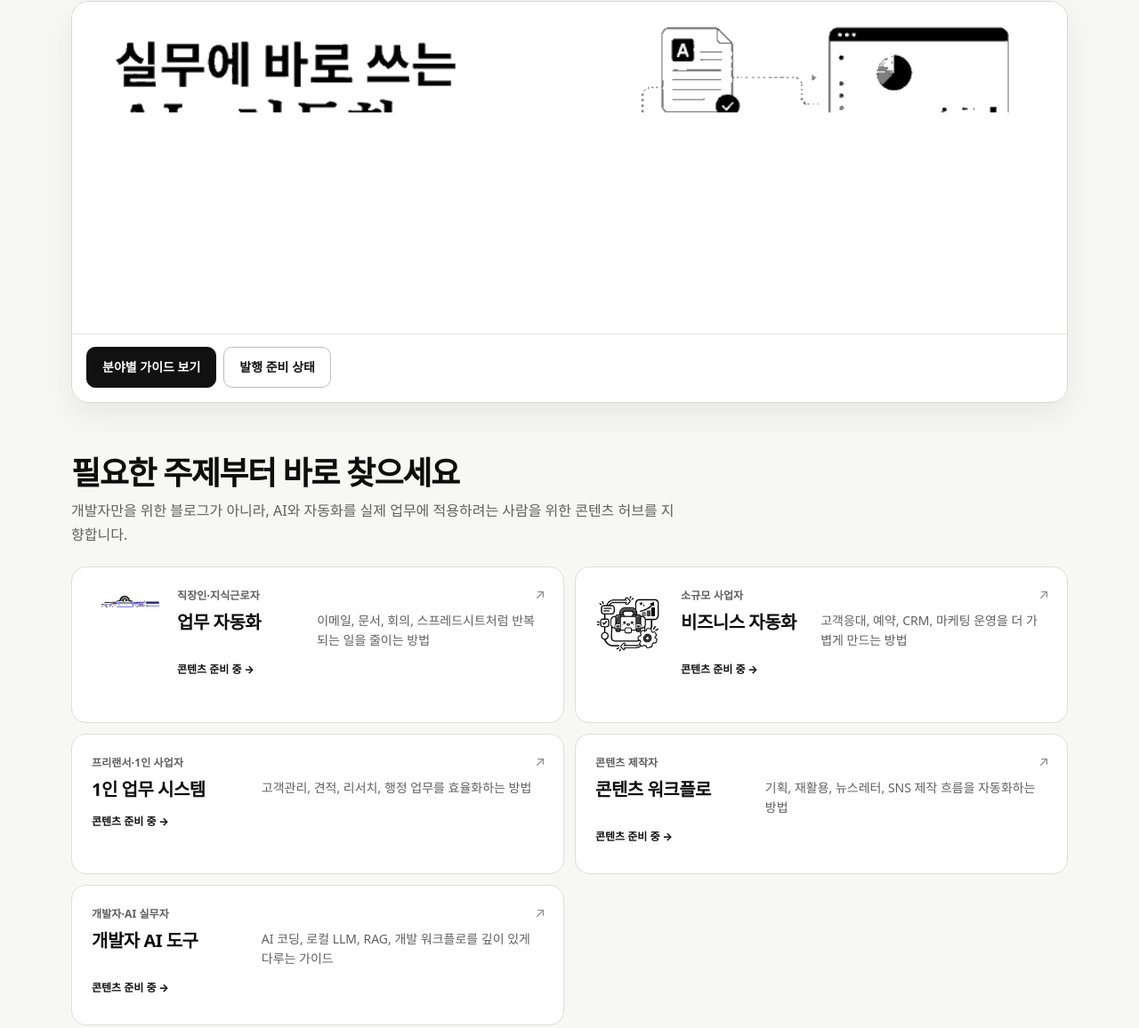
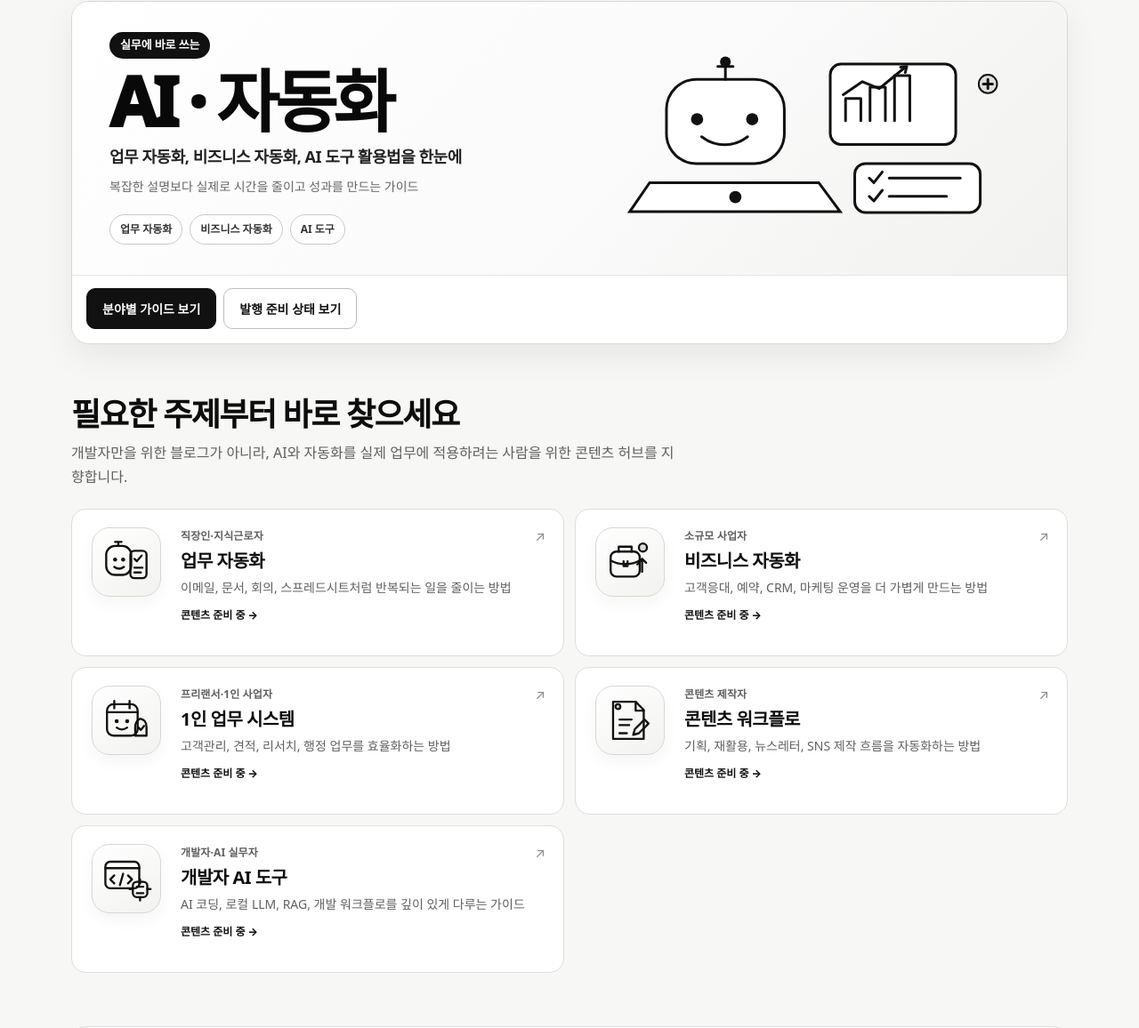
Before and after one commit to yunjinyong730/Profitable-Blog-Automation, a website: page public/index.html in a window 1280 px wide. Shown: the part 98-1254 px from the top of the page at 89% size. Drawn offline with Linux system fonts and the light colour scheme.

Commit message:
fix: commit visible vector banner and all category icons

```diff
--- a/public/index.html
+++ b/public/index.html
@@ -9,8 +9,9 @@
   <link rel="canonical" href="https://yunjinyong730.github.io/Profitable-Blog-Automation">
   <link rel="alternate" type="application/rss+xml" href="https://yunjinyong730.github.io/Profitable-Blog-Automation/feed.xml">
   <link rel="stylesheet" href="./styles.css">
+  <link rel="stylesheet" href="./brand.css">
 </head>
-<body>
+<body data-brand-patched="v3">
   <a class="skip-link" href="#main-content">본문으로 건너뛰기</a>
   <header class="site-header">
     <div class="header-inner">
@@ -26,80 +27,39 @@
   </header>
 
   <main id="main-content" class="home-main">
-    <section class="hero" aria-labelledby="hero-title">
-      <div class="hero-copy">
-        <span class="hero-kicker">실용적인 AI·자동화 가이드</span>
-        <h1 id="hero-title">AI와 자동화를,<br>실제 일에 쓰는 방법.</h1>
-        <p class="lede">과장된 트렌드보다 실제로 시간을 줄이고 비용을 아끼는 방법에 집중합니다. 직장인, 1인 사업자, 크리에이터, 개발자를 위한 검증된 실전 가이드를 발행합니다.</p>
-        <div class="hero-actions">
-          <a class="button button-primary" href="#audiences">분야별 가이드 보기</a>
-          <a class="button button-secondary" href="#launch">발행 준비 상태</a>
+    <section class="hero brand-hero" aria-labelledby="hero-title">
+      <div class="brand-banner">
+        <div class="brand-banner-copy">
+          <span class="brand-banner-overline">실무에 바로 쓰는</span>
+          <h1 id="hero-title">AI · 자동화</h1>
+          <p class="brand-banner-lede">업무 자동화, 비즈니스 자동화, AI 도구 활용법을 한눈에</p>
+          <p class="brand-banner-sub">복잡한 설명보다 실제로 시간을 줄이고 성과를 만드는 가이드</p>
+          <div class="brand-banner-topics"><span>업무 자동화</span><span>비즈니스 자동화</span><span>AI 도구</span></div>
         </div>
+        <svg class="brand-banner-art" viewBox="0 0 560 250" aria-hidden="true">
+          <rect x="300" y="28" width="164" height="105" rx="14" class="banner-panel"/><path d="M320 102V73h20v29m12 0V58h20v44m12 0V43h20v59" class="banner-line"/><path d="m317 68 25-17 22 9 34-28" class="banner-line"/><path d="m392 32 8-1-2 8" class="banner-line"/>
+          <rect x="86" y="48" width="154" height="110" rx="39" class="banner-bot"/><circle cx="126" cy="100" r="8" class="banner-fill"/><circle cx="198" cy="100" r="8" class="banner-fill"/><path d="M132 123c18 14 42 14 60 0" class="banner-line"/><path d="M163 48V31m-10 0h20" class="banner-line"/><circle cx="163" cy="25" r="7" class="banner-fill"/>
+          <path d="M64 183h221l28 38H38z" class="banner-laptop"/><circle cx="176" cy="202" r="8" class="banner-fill"/><rect x="332" y="158" width="164" height="64" rx="14" class="banner-card"/><path d="m351 177 6 6 11-14M377 177h93M351 201l6 6 11-14M377 201h75" class="banner-line"/>
+          <circle cx="506" cy="54" r="12" class="banner-fill-soft"/><path d="M500 54h12M506 48v12" class="banner-line"/>
+        </svg>
       </div>
-      <aside class="hero-proof" aria-hidden="true"></aside>
+      <div class="hero-copy"><div class="hero-actions"><a class="button button-primary" href="#audiences">분야별 가이드 보기</a><a class="button button-secondary" href="#launch">발행 준비 상태 보기</a></div></div>
     </section>
 
     <section id="audiences" class="home-section audience-hub" aria-labelledby="audiences-title">
-      <div class="section-heading">
-        <div>
-          <span class="section-eyebrow">분야별 탐색</span>
-          <h2 id="audiences-title">필요한 주제부터 바로 찾으세요</h2>
-          <p>개발자만을 위한 블로그가 아니라, AI와 자동화를 실제 업무에 적용하려는 사람을 위한 콘텐츠 허브를 지향합니다.</p>
-        </div>
-      </div>
+      <div class="section-heading"><div><span class="section-eyebrow">분야별 탐색</span><h2 id="audiences-title">필요한 주제부터 바로 찾으세요</h2><p>개발자만을 위한 블로그가 아니라, AI와 자동화를 실제 업무에 적용하려는 사람을 위한 콘텐츠 허브를 지향합니다.</p></div></div>
       <div class="audience-grid">
-        <a id="audience-knowledge-worker" class="audience-card" href="#launch">
-          <span class="audience-name">직장인·지식근로자</span>
-          <strong>업무 자동화</strong>
-          <p>이메일, 문서, 회의, 스프레드시트처럼 반복되는 일을 줄이는 방법</p>
-          <span class="audience-count">콘텐츠 준비 중 →</span>
-        </a>
-        <a id="audience-small-business" class="audience-card" href="#launch">
-          <span class="audience-name">소규모 사업자</span>
-          <strong>비즈니스 자동화</strong>
-          <p>고객응대, 예약, CRM, 마케팅 운영을 더 가볍게 만드는 방법</p>
-          <span class="audience-count">콘텐츠 준비 중 →</span>
-        </a>
-        <a id="audience-freelancer" class="audience-card" href="#launch">
-          <span class="audience-name">프리랜서·1인 사업자</span>
-          <strong>1인 업무 시스템</strong>
-          <p>고객관리, 견적, 리서치, 행정 업무를 효율화하는 방법</p>
-          <span class="audience-count">콘텐츠 준비 중 →</span>
-        </a>
-        <a id="audience-creator" class="audience-card" href="#launch">
-          <span class="audience-name">콘텐츠 제작자</span>
-          <strong>콘텐츠 워크플로</strong>
-          <p>기획, 재활용, 뉴스레터, SNS 제작 흐름을 자동화하는 방법</p>
-          <span class="audience-count">콘텐츠 준비 중 →</span>
-        </a>
-        <a id="audience-developer" class="audience-card" href="#launch">
-          <span class="audience-name">개발자·AI 실무자</span>
-          <strong>개발자 AI 도구</strong>
-          <p>AI 코딩, 로컬 LLM, RAG, 개발 워크플로를 깊이 있게 다루는 가이드</p>
-          <span class="audience-count">콘텐츠 준비 중 →</span>
-        </a>
+        <a id="audience-knowledge-worker" class="audience-card" href="#launch"><span class="audience-icon" data-audience-icon="knowledge-worker" aria-hidden="true"><svg viewBox="0 0 64 64"><rect x="7" y="12" width="31" height="36" rx="11"/><path d="M22 12V7m-4 0h8"/><circle cx="18" cy="29" r="2.5" class="fill"/><circle cx="28" cy="29" r="2.5" class="fill"/><path d="M17 38c4 3 8 3 12 0"/><rect x="37" y="18" width="20" height="34" rx="5"/><path d="m42 28 3 3 6-7M42 39h10M42 45h8"/></svg></span><span class="audience-name">직장인·지식근로자</span><strong>업무 자동화</strong><p>이메일, 문서, 회의, 스프레드시트처럼 반복되는 일을 줄이는 방법</p><span class="audience-count">콘텐츠 준비 중 →</span></a>
+        <a id="audience-small-business" class="audience-card" href="#launch"><span class="audience-icon" data-audience-icon="small-business" aria-hidden="true"><svg viewBox="0 0 64 64"><rect x="8" y="19" width="36" height="31" rx="7"/><path d="M18 19v-6h16v6M8 30c10 6 26 6 36 0M24 31v6h5v-6"/><path d="M47 44V28m0 0 5 5m-5-5-6 7"/><circle cx="48" cy="14" r="5" class="fill-soft"/></svg></span><span class="audience-name">소규모 사업자</span><strong>비즈니스 자동화</strong><p>고객응대, 예약, CRM, 마케팅 운영을 더 가볍게 만드는 방법</p><span class="audience-count">콘텐츠 준비 중 →</span></a>
+        <a id="audience-freelancer" class="audience-card" href="#launch"><span class="audience-icon" data-audience-icon="freelancer" aria-hidden="true"><svg viewBox="0 0 64 64"><rect x="8" y="12" width="38" height="39" rx="8"/><path d="M17 8v9M36 8v9M8 22h38"/><circle cx="20" cy="33" r="2.5" class="fill"/><circle cx="33" cy="33" r="2.5" class="fill"/><path d="M20 41c4 3 9 3 13 0"/><path d="M49 30c5 1 8 5 8 10v11H43V40c0-5 2-8 6-10Z"/><path d="m47 41 3 3 4-5"/></svg></span><span class="audience-name">프리랜서·1인 사업자</span><strong>1인 업무 시스템</strong><p>고객관리, 견적, 리서치, 행정 업무를 효율화하는 방법</p><span class="audience-count">콘텐츠 준비 중 →</span></a>
+        <a id="audience-creator" class="audience-card" href="#launch"><span class="audience-icon" data-audience-icon="creator" aria-hidden="true"><svg viewBox="0 0 64 64"><path d="M11 9h28l10 10v36H11z"/><path d="M39 9v11h10M19 31h15M19 38h12"/><path d="m38 43 12-12 5 5-12 12-7 2z"/><path d="M19 48h9"/><circle cx="17" cy="15" r="3" class="fill-soft"/></svg></span><span class="audience-name">콘텐츠 제작자</span><strong>콘텐츠 워크플로</strong><p>기획, 재활용, 뉴스레터, SNS 제작 흐름을 자동화하는 방법</p><span class="audience-count">콘텐츠 준비 중 →</span></a>
+        <a id="audience-developer" class="audience-card" href="#launch"><span class="audience-icon" data-audience-icon="developer" aria-hidden="true"><svg viewBox="0 0 64 64"><rect x="6" y="11" width="42" height="33" rx="6"/><path d="M6 19h42M17 28l-5 5 5 5M34 28l5 5-5 5M28 26l-4 14"/><rect x="40" y="36" width="18" height="19" rx="5"/><path d="M45 42h8M49 38v-5M49 55v4M40 45h-4M58 45h4M45 50h8"/></svg></span><span class="audience-name">개발자·AI 실무자</span><strong>개발자 AI 도구</strong><p>AI 코딩, 로컬 LLM, RAG, 개발 워크플로를 깊이 있게 다루는 가이드</p><span class="audience-count">콘텐츠 준비 중 →</span></a>
       </div>
     </section>
 
-    <section id="launch" class="launch-note" aria-labelledby="launch-title">
-      <h2 id="launch-title">새 콘텐츠를 준비하고 있습니다</h2>
-      <p>기존 게시물은 정리했고, 다음 자동 발행부터 한국어 우선 정책과 강화된 품질 검증을 통과한 새 글만 이 사이트에 쌓입니다. 첫 새 글이 발행되면 홈 화면의 추천·비교·실전 가이드 영역이 자동으로 채워집니다.</p>
-    </section>
+    <section id="launch" class="launch-note" aria-labelledby="launch-title"><h2 id="launch-title">새 콘텐츠를 준비하고 있습니다</h2><p>다음 자동 발행부터 한국어 우선 정책과 강화된 품질 검증을 통과한 새 글만 이 사이트에 쌓입니다. 첫 새 글이 발행되면 홈 화면의 추천·비교·실전 가이드 영역이 자동으로 채워집니다.</p></section>
   </main>
 
-  <footer class="site-footer">
-    <div class="footer-inner">
-      <div>
-        <strong>Practical AI &amp; Automation</strong>
-        <p>AI와 자동화를 실제 일과 비즈니스에 적용하는 검증된 실용 가이드.</p>
-      </div>
-      <nav aria-label="보조 메뉴">
-        <a href="./feed.xml">RSS</a>
-        <a href="./disclosure.html">Disclosure</a>
-        <a href="./privacy.html">Privacy</a>
-      </nav>
-      <small>© Yun Jinyong</small>
-    </div>
-  </footer>
+  <footer class="site-footer"><div class="footer-inner"><div><strong>Practical AI &amp; Automation</strong><p>AI와 자동화를 실제 일과 비즈니스에 적용하는 검증된 실용 가이드.</p></div><nav aria-label="보조 메뉴"><a href="./feed.xml">RSS</a><a href="./disclosure.html">Disclosure</a><a href="./privacy.html">Privacy</a></nav><small>© Yun Jinyong</small></div></footer>
 </body>
 </html>
```
